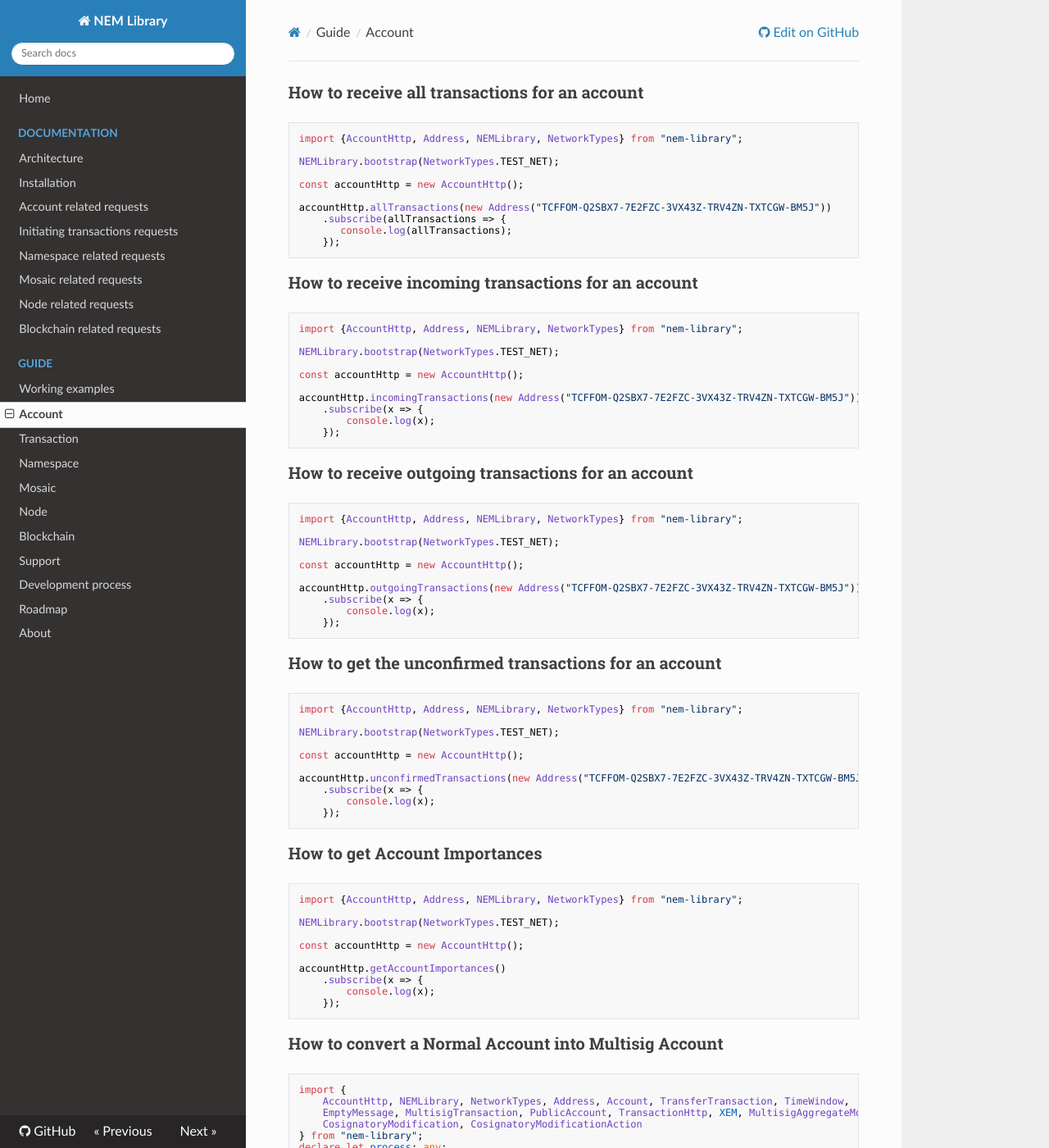
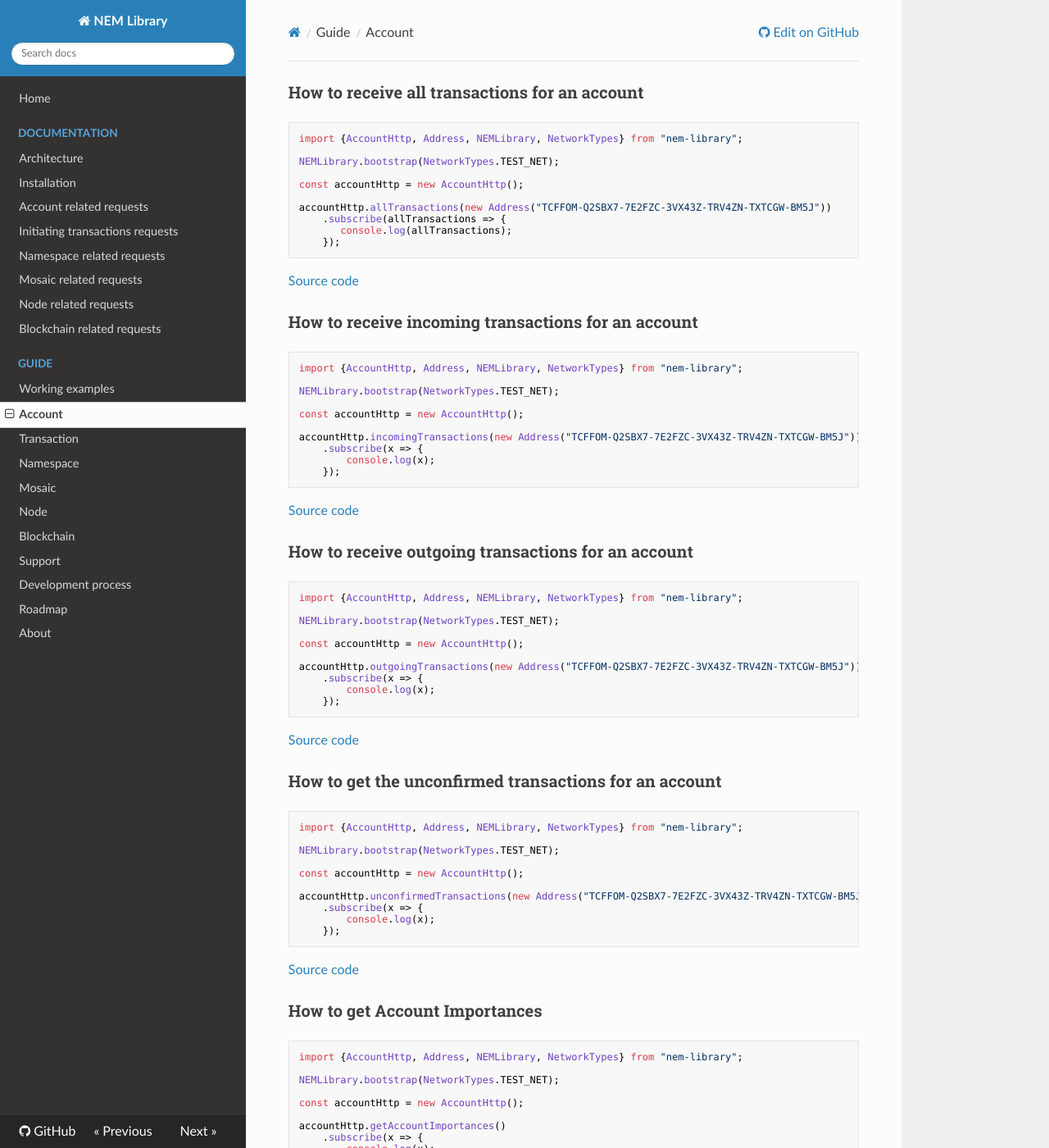
Before and after one commit to takahser/nem-library-docs, an MkDocs documentation site: the page built from docs/guide/account.md, in a window 1280 px wide and 1400 px high. Shown: the whole window at 82% size. Built offline with MkDocs 1.6.1, drawn with Linux system fonts in a browser that asks for light colours; nearby versions of some CDN libraries; old or Windows-style settings are respelled for this version of MkDocs; some of the changed text lies outside the part shown.

Commit message:
Added source code reference

````diff
--- a/docs/guide/account.md
+++ b/docs/guide/account.md
@@ -12,6 +12,8 @@
        console.log(allTransactions);
     });
 ```
+
+[Source code](https://github.com/aleixmorgadas/nem-library-examples/blob/master/howto/account/How_to_receive_the_transactions_for_an_account.ts)
 
 ### How to receive incoming transactions for an account
 
@@ -28,6 +30,8 @@
     });
 ```
 
+[Source code](https://github.com/aleixmorgadas/nem-library-examples/blob/master/howto/account/How_to_receive_incoming_transactions_for_an_account.ts)
+
 ### How to receive outgoing transactions for an account
 
 ```typescript
@@ -42,6 +46,8 @@
         console.log(x);
     });
 ```
+
+[Source code](https://github.com/aleixmorgadas/nem-library-examples/blob/master/howto/account/How_to_receive_outgoing_transactions_for_an_account.ts)
 
 ### How to get the unconfirmed transactions for an account
 
@@ -58,6 +64,8 @@
     });
 ```
 
+[Source code](https://github.com/aleixmorgadas/nem-library-examples/blob/master/howto/account/How_to_get_the_unconfirmed_transactions_for_an_account.ts)
+
 ### How to get Account Importances
 
 ```typescript
@@ -72,6 +80,8 @@
         console.log(x);
     });
 ```
+
+[Source code](https://github.com/aleixmorgadas/nem-library-examples/blob/master/howto/account/How_to_get_Account_Importances.ts)
 
 ### How to convert a Normal Account into Multisig Account
 
@@ -111,3 +121,5 @@
 
 transactionHttp.announceTransaction(signedTransaction).subscribe(x => console.log(x));
 ```
+
+[Source code](https://github.com/aleixmorgadas/nem-library-examples/blob/master/howto/account/How_to_convert_a_Normal_Account_into_Multisig_Account.ts)
````
Also changed, not shown: docs/guide/transaction.md (+10 -0 lines).
